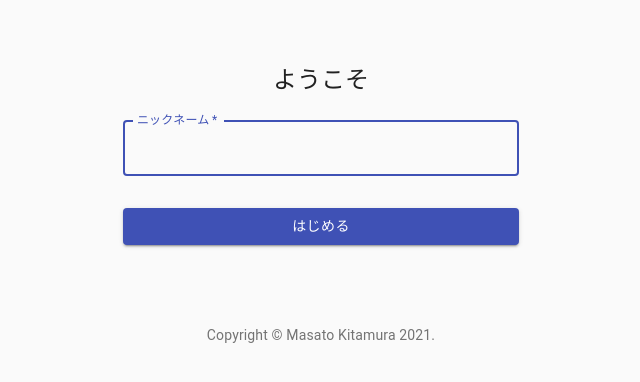
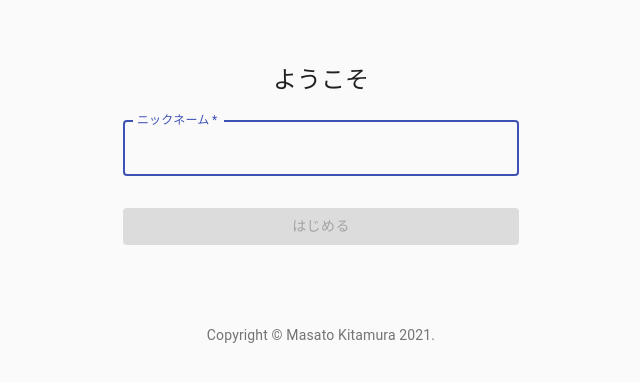
Before and after one commit to kitamura-hub/chat-app, a React (Create React App) app: page / in a window 1280 px wide. Shown: the top 382 px of the page, without its empty margins (319-959 px from the left). Built offline with nearby package versions, Linux system fonts and the light colour scheme.

Commit message:
はじめるボタンの開閉制御の実装を完了

```diff
--- a/src/components/SignIn.js
+++ b/src/components/SignIn.js
@@ -1,4 +1,4 @@
-import React from 'react';
+import React, { useState, useEffect } from 'react';
 import Button from '@material-ui/core/Button';
 import CssBaseline from '@material-ui/core/CssBaseline';
 import TextField from '@material-ui/core/TextField';
@@ -48,6 +48,14 @@ const useStyles = makeStyles((theme) => ({
 
 export default function SignIn({ setName }) {
   const classes = useStyles();
+  const [ disabled, setDisabled ] = useState(true);  //はじめるボタンの開閉状態を管理(trueは閉｜falseは開)
+  const [ string, setString ] = useState('');  //ニックネームの入力値を管理
+
+  // string(入力値)を監視して、変化がある度に中の処理を実行
+  useEffect(() => {
+    const isDisabled = string === '';
+    setDisabled(isDisabled);
+  }, [string]);
 
   return (
     <Container component="main" maxWidth="xs">
@@ -66,6 +74,7 @@ export default function SignIn({ setName }) {
             label="ニックネーム"
             name="name"
             autoFocus
+            onChange={(e) => setString(e.target.value)}
           />
           <Button
             type="submit"
@@ -73,6 +82,7 @@ export default function SignIn({ setName }) {
             variant="contained"
             color="primary"
             className={classes.submit}
+            disabled={disabled}
           >
             はじめる
           </Button>
```
